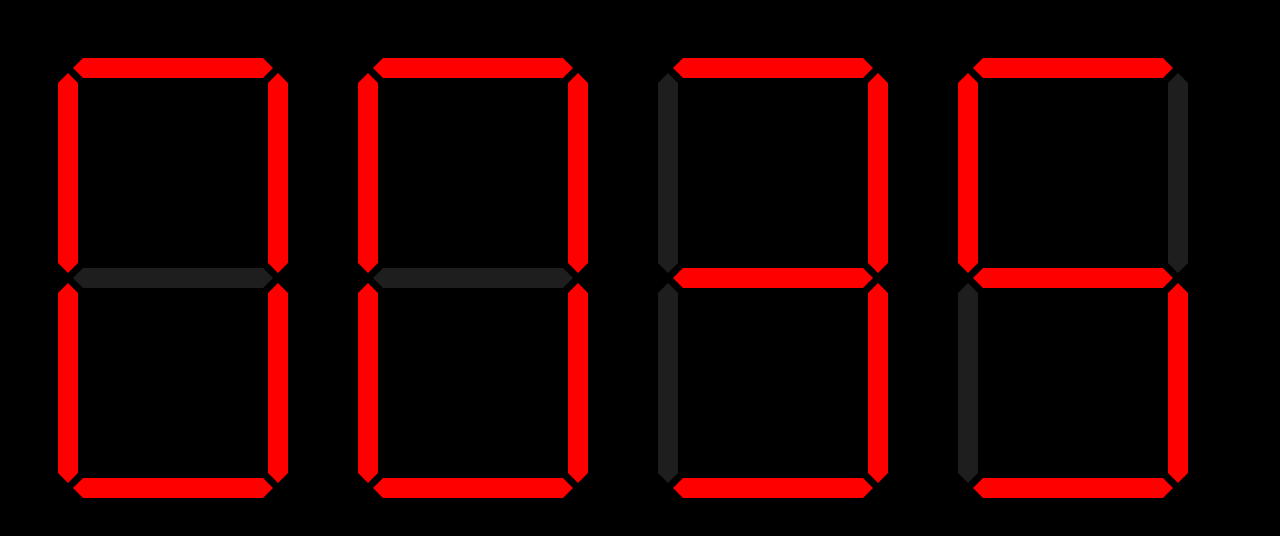
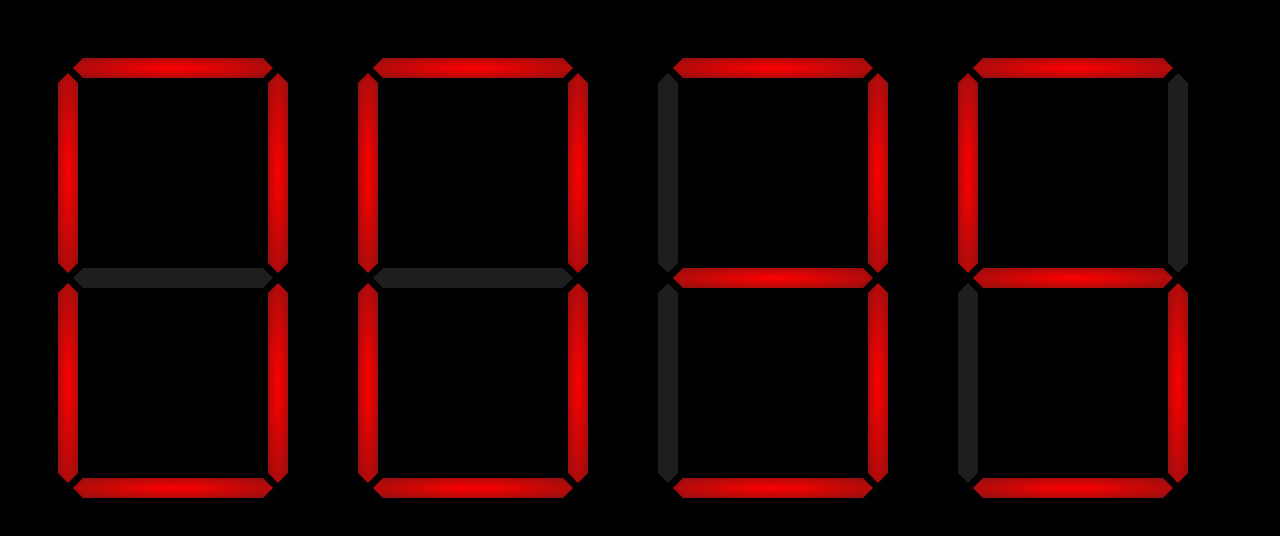
Before and after one commit to Au-RiZeR/starter-page-clock, a plain HTML site: page index.html in a window 1280 px wide. Drawn offline with nearby package versions, Linux system fonts and the light colour scheme.

Commit message:
Update styles.css
updated colours to look like actual leds

```diff
--- a/styles.css
+++ b/styles.css
@@ -120,5 +120,5 @@ main {
     background-color: rgba(100, 100, 100, 0.3);
 }
 .lit {
-    background-color: red;
+    background-image: radial-gradient(rgba(255,0,0,1), rgba(255,0,0,0.5));
 }
```
